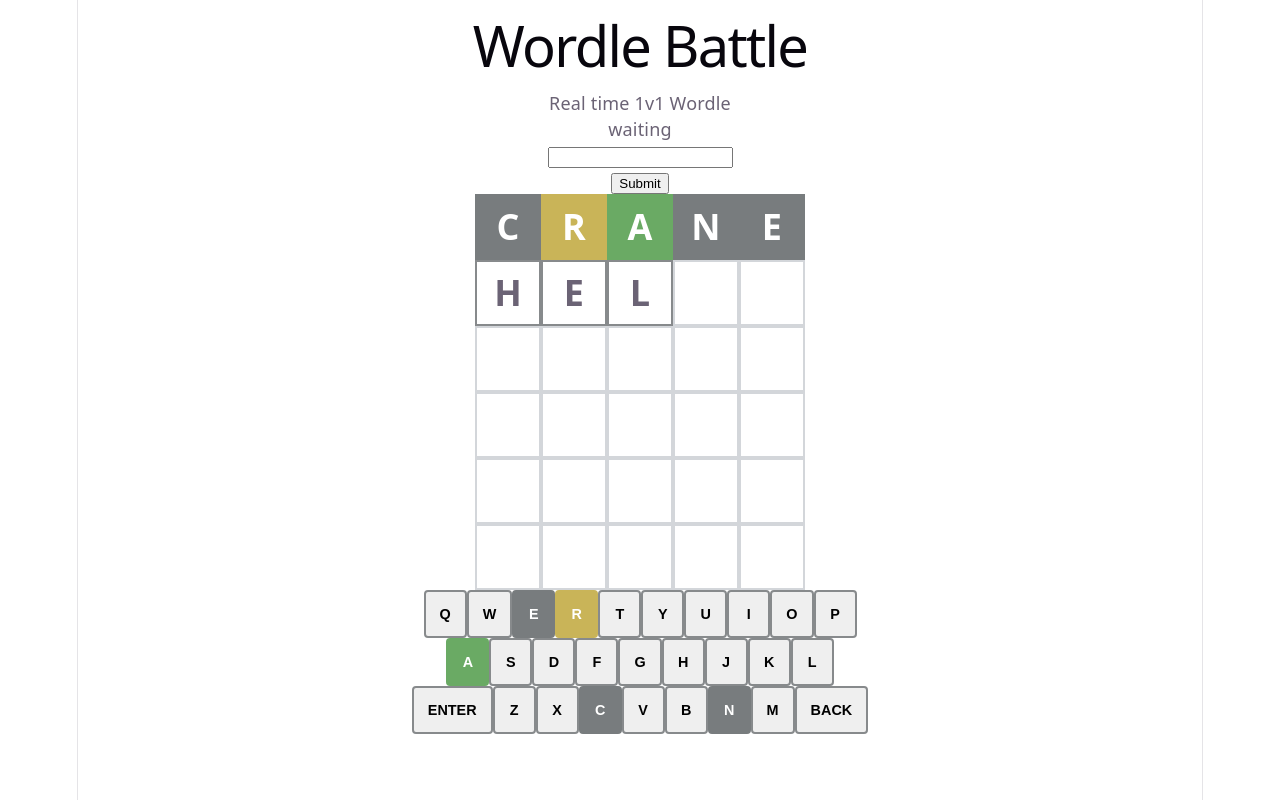
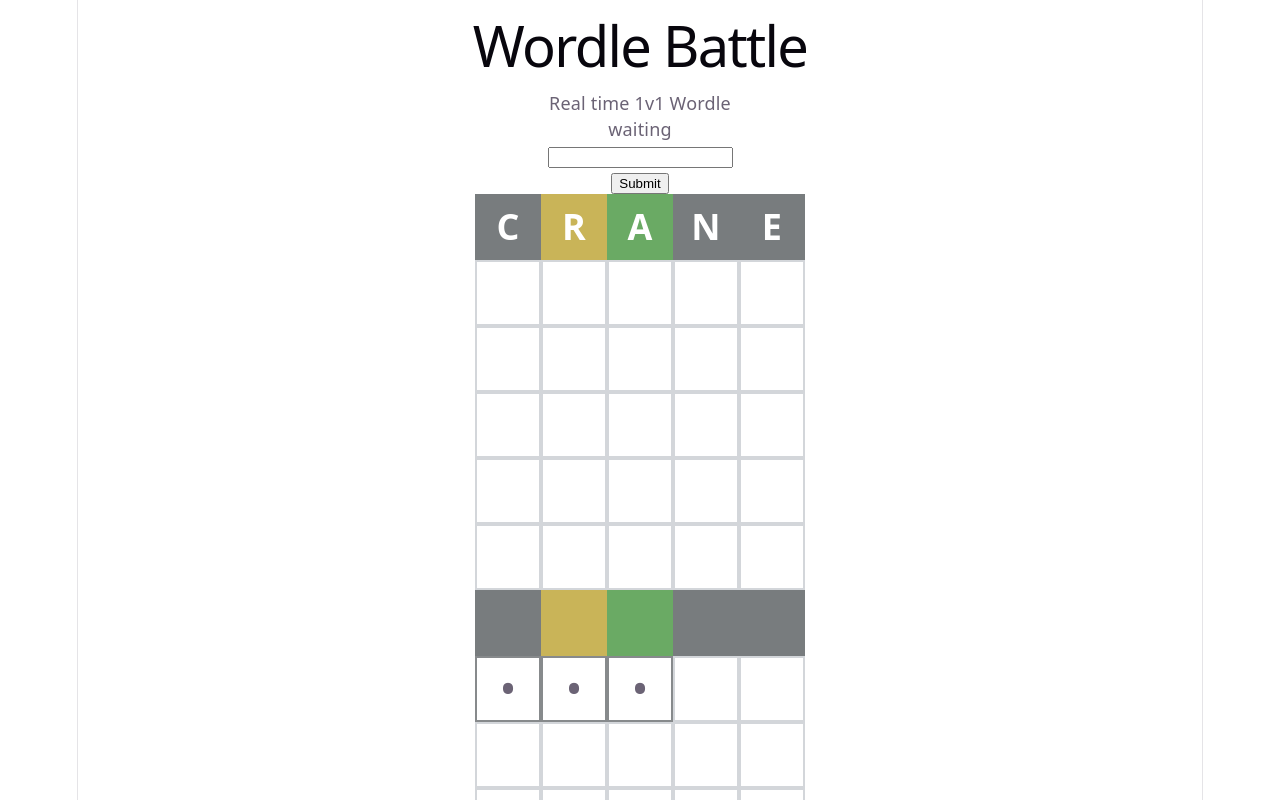
Before and after one commit to adqm0001/wordle-battle, a React (Vite) app in the folder client/: page / in a window 1280 px wide. Shown: the top 800 px of the page. Built offline with nearby package versions, Linux system fonts and the light colour scheme.

Commit message:
feat: OpponentBoard component and keyboard input handling

```diff
--- a/client/src/App.tsx
+++ b/client/src/App.tsx
@@ -1,13 +1,30 @@
-import { useState } from 'react'
+import { useState, useEffect, useCallback } from 'react'
 import Header from './components/Header.tsx'
 import StatusBadge from './components/StatusBadge.tsx'
 import GuessInput from './components/GuessInput.tsx'
 import { Board } from './components/Board.tsx'
 import { Keyboard } from './components/Keyboard.tsx'
+import { OpponentBoard } from './components/OpponentBoard.tsx'
 import './App.css'
+
 
 function App() {
   const [guesses, setGuesses] = useState<string[]>([]);
+  const [currentGuess, setCurrentGuess] = useState('');
+
+  const handleKey = useCallback((key: string) => {
+    if (key === 'BACK') setCurrentGuess(prev => prev.slice(0, -1))
+    else if (/^[a-zA-Z]$/.test(key) && currentGuess.length < 5) setCurrentGuess(prev => prev.concat(key))
+    else if (key === 'ENTER') console.log('Enter pressed (test for now).')
+  }, [currentGuess])
+
+  useEffect(() => {
+    function onKeyDown(e: KeyboardEvent) {
+      handleKey(e.key)
+    }
+    window.addEventListener('keydown', onKeyDown);
+    return () => window.removeEventListener('keydown', onKeyDown)
+  }, [handleKey])
 
   return (
     <>
@@ -28,7 +45,16 @@ function App() {
         { letter: 'N', result: 'absent' },
         { letter: 'E', result: 'absent' }
         ]]}
-      currentGuess="HEL"/>
+      currentGuess={currentGuess}/>
+      <OpponentBoard
+      results={[[
+        { letter: 'C', result: 'absent' },
+        { letter: 'R', result: 'present' },
+        { letter: 'A', result: 'correct' },
+        { letter: 'N', result: 'absent' },
+        { letter: 'E', result: 'absent' }
+        ]]}
+      opponentTyping="HEL" guessCount = {1}/>
     <Keyboard
     guesses = {['CRANE']}
     results={[[
@@ -38,7 +64,7 @@ function App() {
       { letter: 'N', result: 'absent' },
       { letter: 'E', result: 'absent' }
     ]]}
-    onKey={(key) => console.log(key)}
+    onKey={handleKey}
     />
     </>
   )
--- /dev/null
+++ b/client/src/components/OpponentBoard.tsx
@@ -0,0 +1,19 @@
+import { Board } from './Board.tsx'
+import { type TileResult } from '../types.ts'
+
+interface OpponentBoardProps {
+  results: TileResult[][]
+  opponentTyping: string
+  guessCount: number
+}
+
+export function OpponentBoard({results, opponentTyping, guessCount}: OpponentBoardProps){
+  return (
+  <>
+    <div className="opponent-board">
+      <Board guesses={Array(guessCount).fill("     ")} results = {results} currentGuess = {'•'.repeat(opponentTyping.length)} />
+    </div>
+    <p>{`Opponent: ${guessCount} / 6 guesses`}</p>
+  </>
+  )
+};
```
